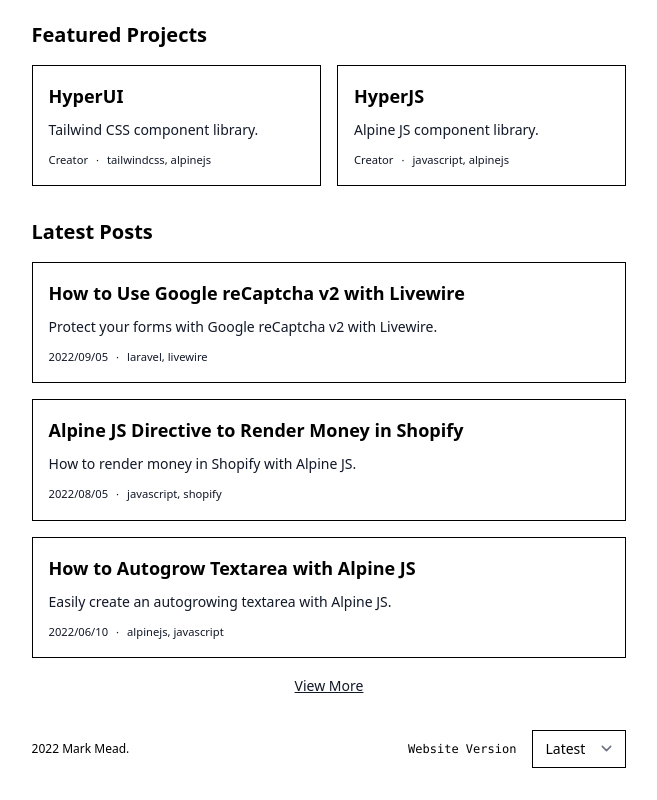
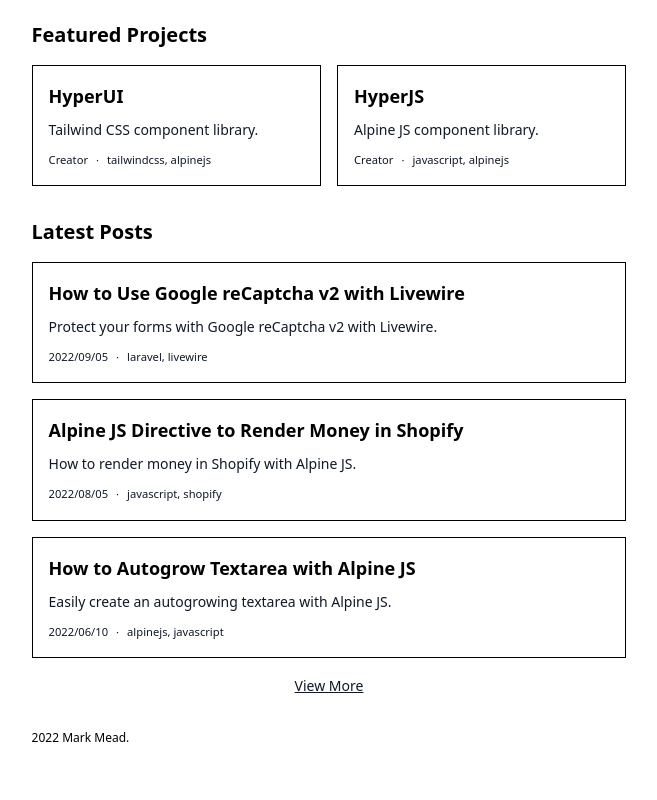
Before and after one commit to markmead/blog, a Next.js app: page / in a window 1280 px wide. Shown: the part 187-987 px from the top of the page, without its empty margins (311-968 px from the left). After the commit the page ends 965 px from the top, so only its background shows below. Built offline with nearby package versions, Linux system fonts and the light colour scheme.

Commit message:
Remove versions

```diff
--- a/src/components/Footer.jsx
+++ b/src/components/Footer.jsx
@@ -1,29 +1,7 @@
 export default function Footer() {
-  function handleVersion(targetUrl) {
-    window.location = targetUrl
-  }
-
   return (
     <footer>
-      <div className="flex items-center justify-between gap-4">
-        <p className="text-xs">{new Date().getFullYear()} Mark Mead.</p>
-
-        <div className="flex items-center gap-4">
-          <label htmlFor="WebsiteVersion" className="font-mono text-xs">
-            Website Version
-          </label>
-
-          <select
-            id="WebsiteVersion"
-            onChange={(e) => handleVersion(e.target.value)}
-            className="text-sm border-black"
-          >
-            <option>Latest</option>
-            <option value="https://v2.markmead.dev/">v2</option>
-            <option value="https://v1.markmead.dev/">v1</option>
-          </select>
-        </div>
-      </div>
+      <p className="text-xs">{new Date().getFullYear()} Mark Mead.</p>
     </footer>
   )
 }
```
Also changed, not shown: 1 other file (tests, documents, lock files or other folders).
